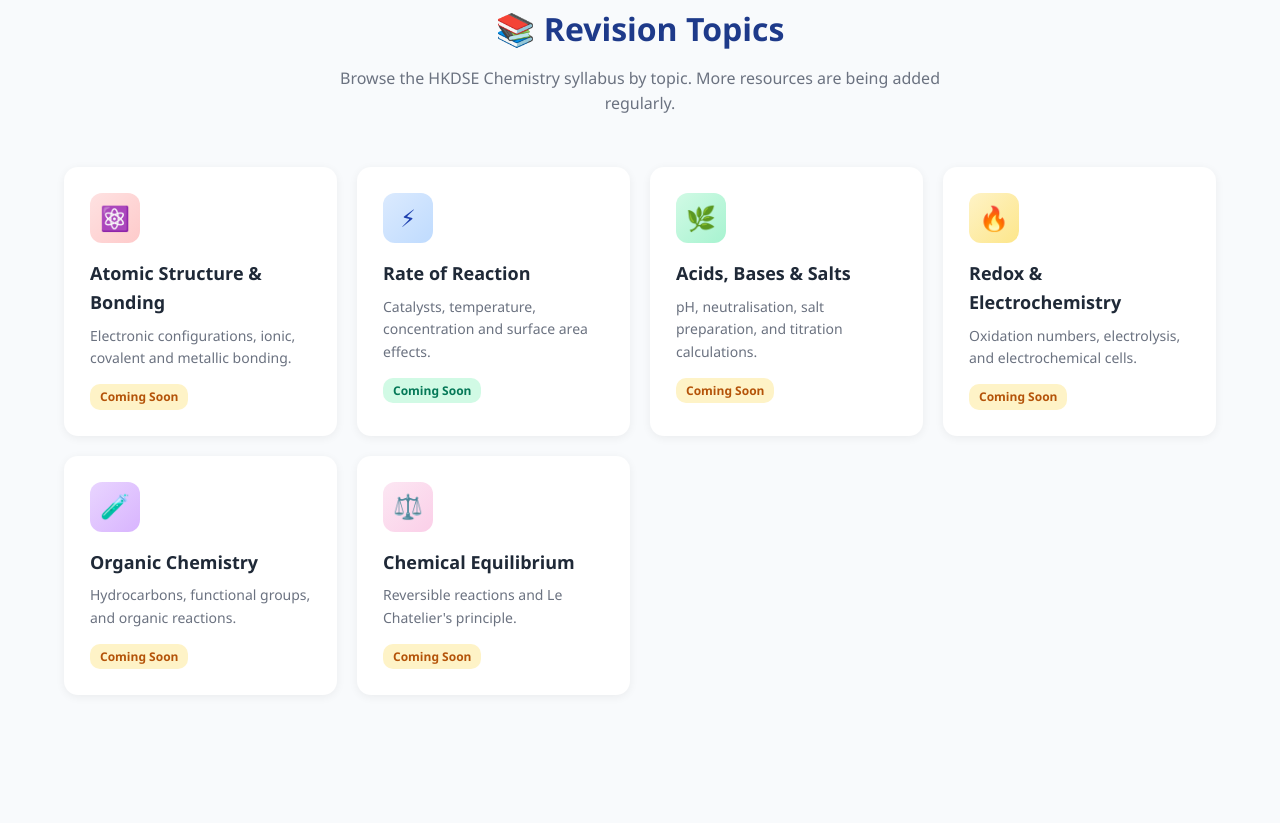
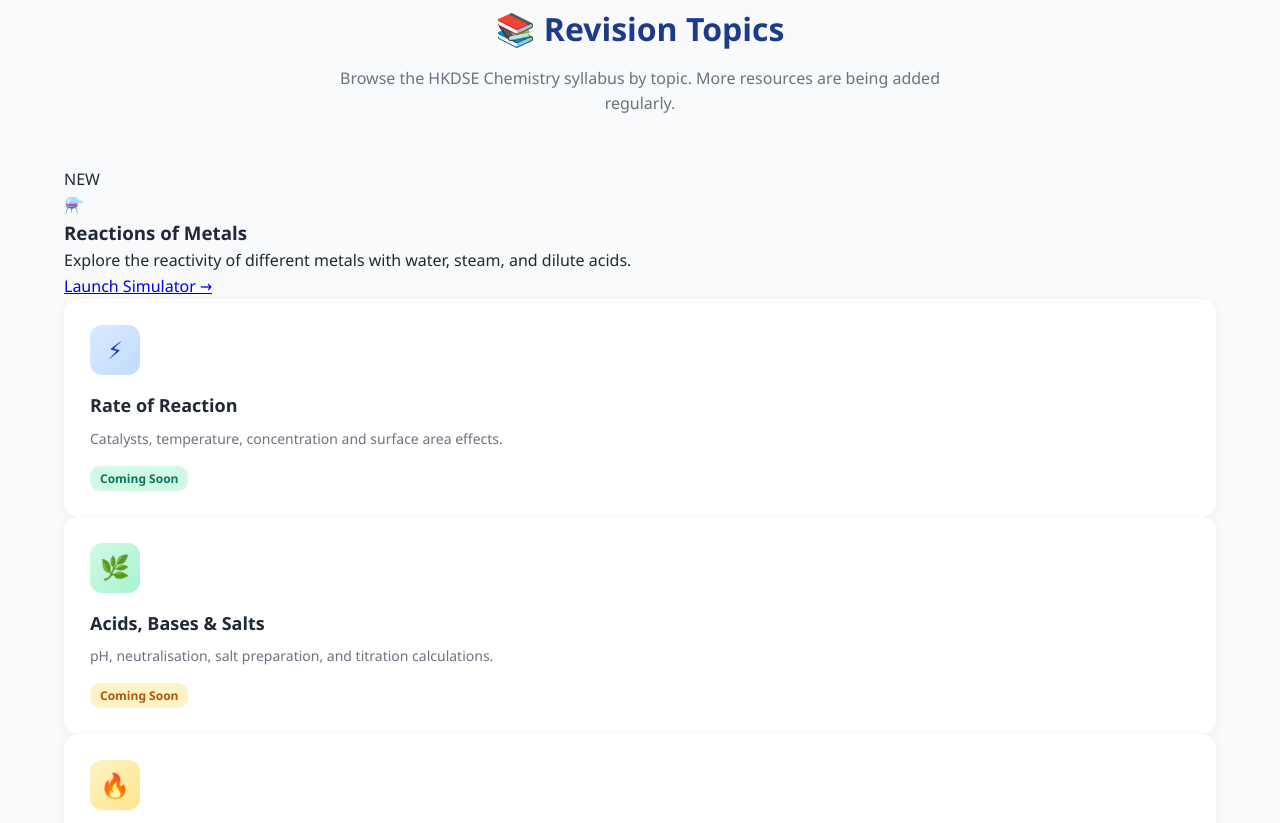
Before and after one commit to AlexLai225/chemistryalexlai, a plain HTML site: page index.html in a window 1280 px wide. Shown: the part 1870-2693 px from the top of the page. Drawn offline with Linux system fonts and the light colour scheme.

Commit message:
Add new simulator card for 'Reactions of Metals'
Added a new simulator card for 'Reactions of Metals' with a link to the simulator.

```diff
--- a/index.html
+++ b/index.html
@@ -554,13 +554,15 @@
     <h2>📚 Revision Topics</h2>
     <p>Browse the HKDSE Chemistry syllabus by topic. More resources are being added regularly.</p>
   </div>
-  <div class="topic-grid">
-    <div class="topic-card">
-      <div class="topic-icon icon-1">⚛️</div>
-      <h3>Atomic Structure &amp; Bonding</h3>
-      <p>Electronic configurations, ionic, covalent and metallic bonding.</p>
-      <span class="topic-status status-coming">Coming Soon</span>
-    </div>
+  <div class="simulator-card">
+  <span class="badge-new">NEW</span>
+  <div class="card-icon">⚗️</div>
+  <h3>Reactions of Metals</h3>
+  <p>Explore the reactivity of different metals with water, steam, and dilute acids.</p>
+  <a href="https://alexlai225.github.io/Reactions-of-metals/" class="launch-link">
+    Launch Simulator →
+  </a>
+ </div>
     <div class="topic-card">
       <div class="topic-icon icon-2">⚡</div>
       <h3>Rate of Reaction</h3>
```
